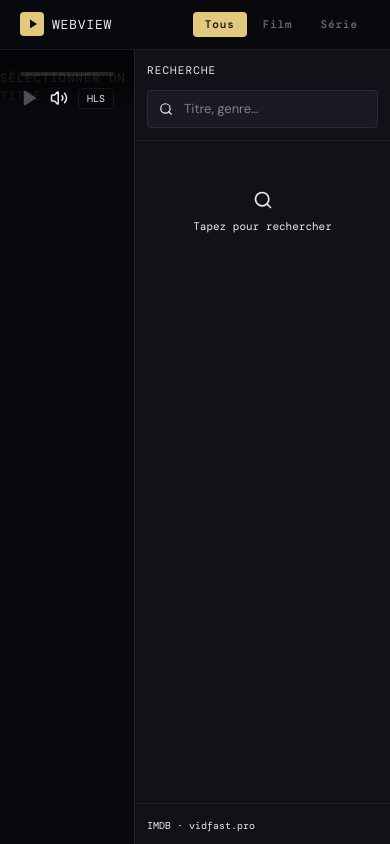
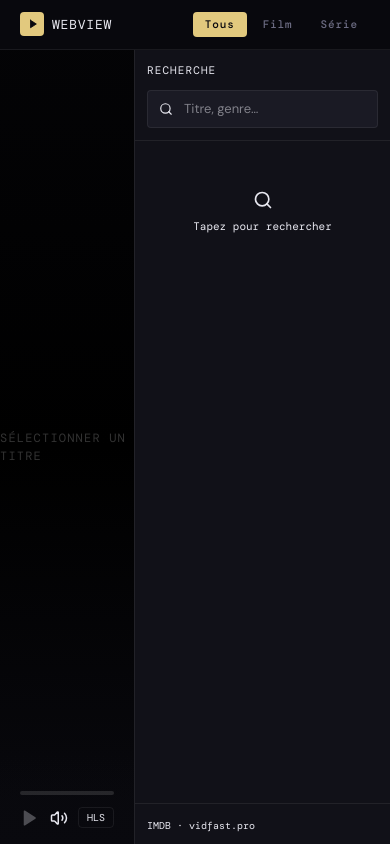
Before and after one commit to LuZeSpY/Webview, a React (Vite) app: page / in a window 390 px wide. Built offline with nearby package versions, Linux system fonts and the light colour scheme; a web font is replaced by a local one.

Commit message:
Responsive OK grand écran

```diff
--- a/src/app/App.tsx
+++ b/src/app/App.tsx
@@ -167,7 +167,7 @@
   };
 
   return (
-    <div className="relative w-full bg-black overflow-hidden" style={{ aspectRatio: "16/9" }}>
+    <div className="relative w-full h-full bg-black overflow-hidden">
 
       {item && !streamUrl && (
         <img src={item.thumb} alt={item.title} className="w-full h-full object-cover"
@@ -175,7 +175,7 @@
       )}
 
       <video ref={videoRef}
-        className="absolute inset-0 w-full h-full object-cover"
+        className="absolute inset-0 w-full h-full object-contain"
         style={{ display: streamUrl ? "block" : "none" }}
         onPlay={() => setPlaying(true)}
         onPause={() => setPlaying(false)}
@@ -650,7 +650,7 @@
         <div className="flex flex-col flex-1 min-w-0 overflow-hidden">
 
           {/* Player */}
-          <div style={{ maxHeight: "45vh" }} className="flex-shrink-0">
+          <div className="flex-1 min-h-0">
             <VideoPlayer item={activeItem} streamUrl={streamUrl} streamLoading={streamLoading} />
           </div>
 
```
